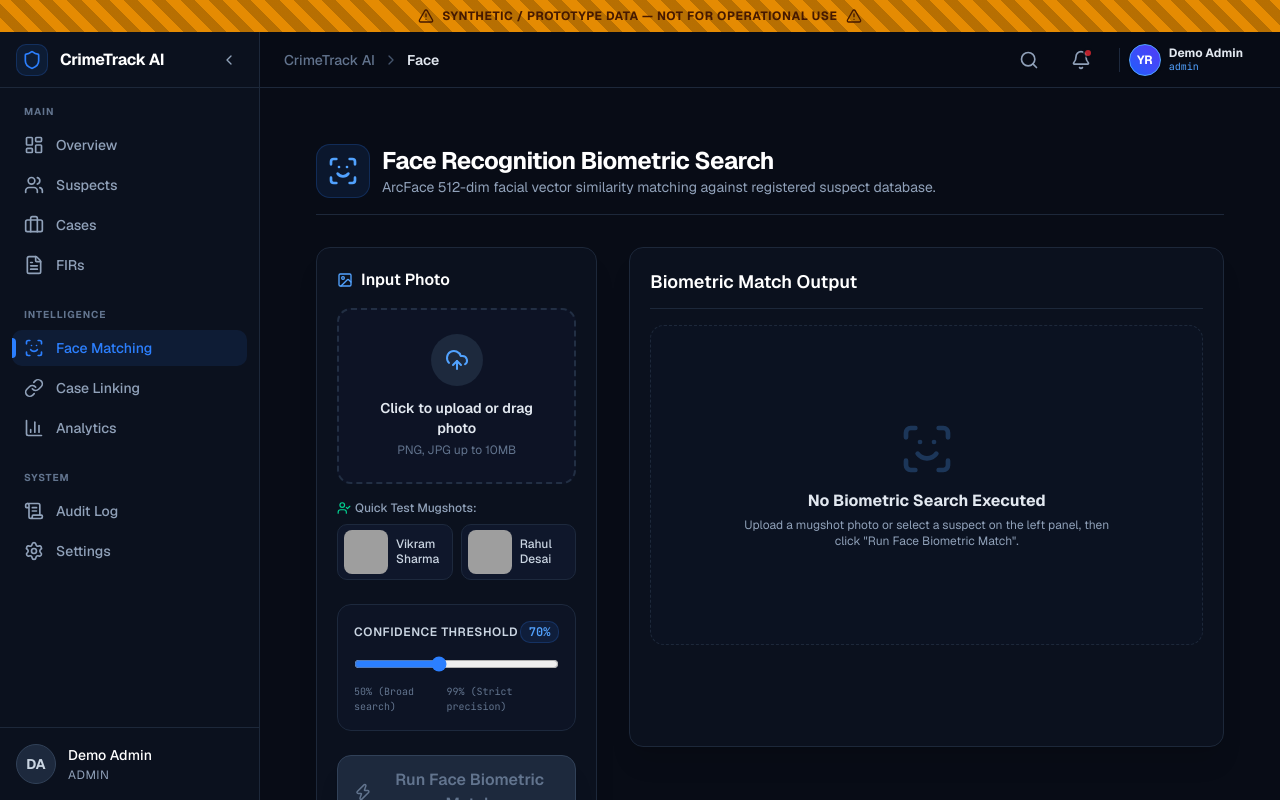
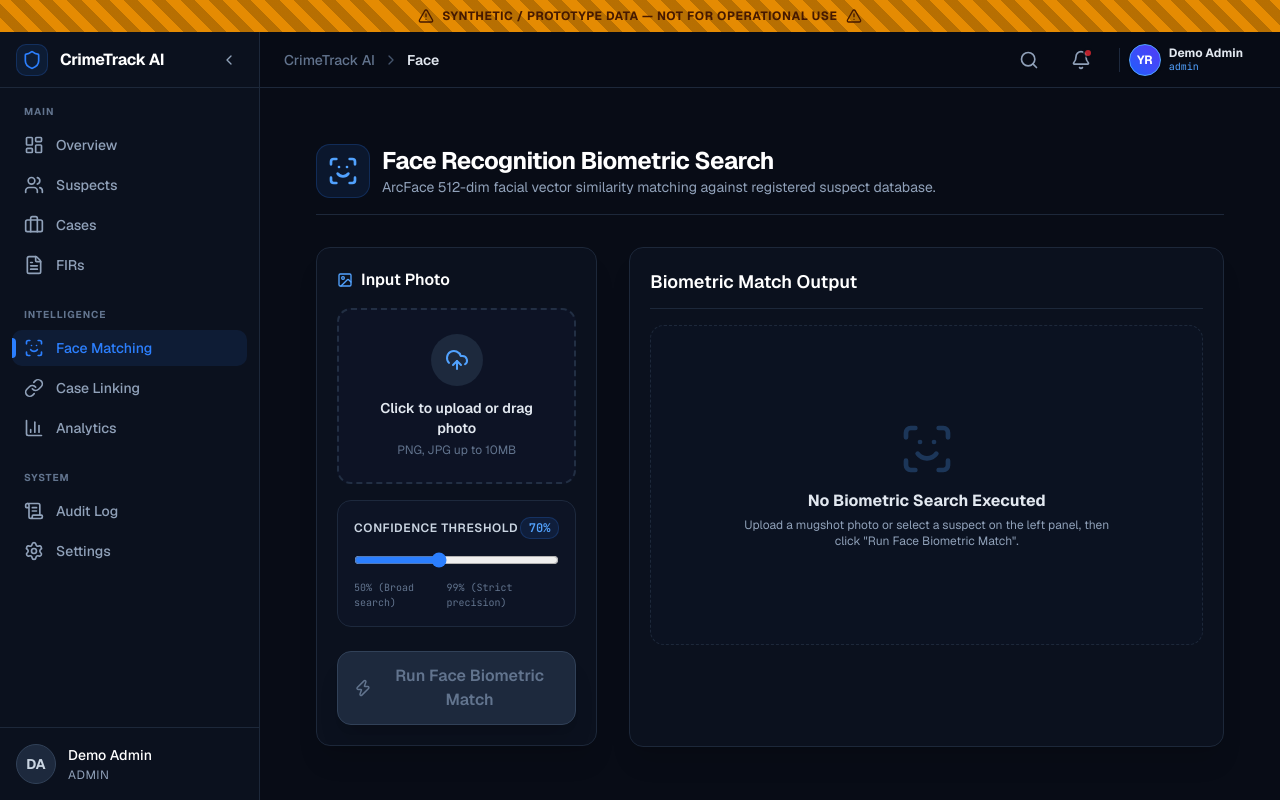
Before and after one commit to YashRahane2026/MajorProject, a Next.js app: page /matching/face in a window 1280 px wide. Built offline with nearby package versions, Linux system fonts and the light colour scheme; grey boxes are pictures that could not be loaded.

Commit message:
Remove helper test boxes to make Face Match UI 100% clean and authentic

```diff
--- a/src/app/(dashboard)/matching/face/page.tsx
+++ b/src/app/(dashboard)/matching/face/page.tsx
@@ -329,57 +329,7 @@ export default function FaceMatchingPage() {
               </div>
             )}
 
-            {/* Custom Registered Suspect Pickers (If available) */}
-            {customSuspects.length > 0 && !previewUrl && (
-              <div className="mb-4 p-3 bg-blue-500/10 border border-blue-500/20 rounded-xl space-y-2">
-                <p className="text-xs font-bold text-blue-300 flex items-center gap-1">
-                  <UserCheck className="w-3.5 h-3.5 text-blue-400" /> Newly Added Suspects (Click to test match):
-                </p>
-                <div className="flex flex-col gap-1.5">
-                  {customSuspects.map((cs, idx) => (
-                    <button
-                      key={idx}
-                      onClick={() => selectCustomSuspectPhoto(cs)}
-                      className="p-2 bg-slate-900 hover:bg-slate-800 rounded-lg border border-slate-700 text-left flex items-center gap-2 transition-colors"
-                    >
-                      <div className="w-8 h-8 rounded-full overflow-hidden bg-slate-800 flex-shrink-0">
-                        <img src={cs.photoUrl || cs.photo} alt={cs.name} className="w-full h-full object-cover" />
-                      </div>
-                      <div className="min-w-0 flex-1">
-                        <p className="text-xs font-bold text-white truncate">{cs.name}</p>
-                        <p className="text-[10px] text-slate-400 font-mono">ID: {cs.id}</p>
-                      </div>
-                    </button>
-                  ))}
-                </div>
-              </div>
-            )}
 
-            {/* Test Sample Selectors */}
-            {!previewUrl && (
-              <div className="mb-6">
-                <p className="text-xs font-medium text-slate-400 mb-2 flex items-center gap-1">
-                  <UserCheck className="w-3.5 h-3.5 text-emerald-400" /> Quick Test Mugshots:
-                </p>
-                <div className="grid grid-cols-2 gap-2">
-                  {[
-                    { name: 'Vikram Sharma', url: 'https://images.unsplash.com/photo-1507003211169-0a1dd7228f2d?w=400' },
-                    { name: 'Rahul Desai', url: 'https://images.unsplash.com/photo-1500648767791-00dcc994a43e?w=400' },
-                  ].map((s, idx) => (
-                    <button
-                      key={idx}
-                      onClick={() => selectSamplePhoto(s.url, s.name)}
-                      className="group relative rounded-lg overflow-hidden border border-slate-800 hover:border-blue-500 transition-all h-14 bg-slate-900 flex items-center p-1.5 gap-2"
-                    >
-                      <img src={s.url} alt={s.name} className="w-11 h-11 rounded-md object-cover" />
-                      <span className="text-xs text-slate-300 text-left font-medium leading-tight">
-                        {s.name}
-                      </span>
-                    </button>
-                  ))}
-                </div>
-              </div>
-            )}
 
             {/* Threshold Slider */}
             <div className="space-y-3 mb-6 bg-slate-900/60 p-4 rounded-xl border border-slate-800">
```
